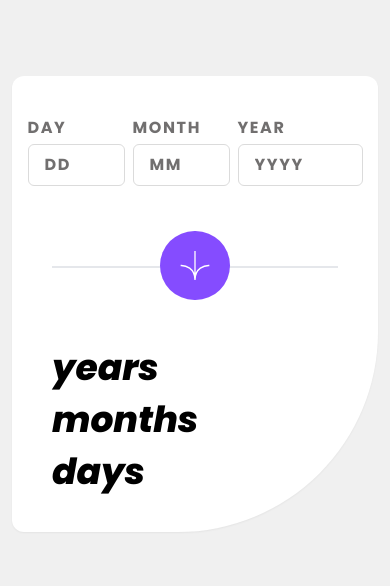
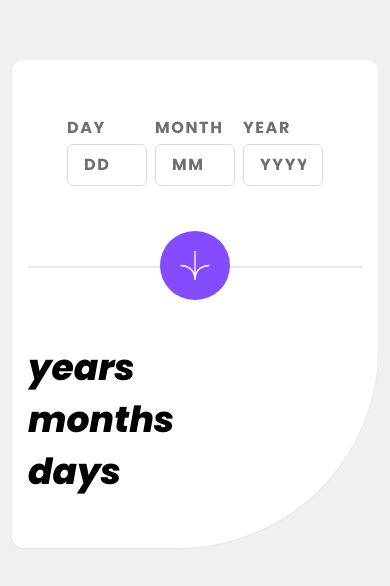
Before and after one commit to cturnal/frontend-mentor, a React (Vite) app in the folder age-calculator/: page / in a window 390 px wide. Shown: the part 118-704 px from the top of the page. Built offline with nearby package versions, Linux system fonts and the light colour scheme.

Commit message:
age calculator fix

```diff
--- a/age-calculator/src/App.jsx
+++ b/age-calculator/src/App.jsx
@@ -49,9 +49,9 @@ function App() {
   };
   return (
     <main className='w-full md:w-auto max-w-[480px] md:max-w-full'>
-      <section className='bg-White p-10 shadow-sm rounded-xl rounded-br-[200px] mx-3'>
+      <section className='bg-White p-4 md:p-10 shadow-sm rounded-xl rounded-br-[200px] mx-3'>
         <form onSubmit={handleSubmit}>
-          <div className='flex md:gap-7 gap-2 justify-center md:justify-start tracking-widest '>
+          <div className='flex md:gap-7 gap-2 justify-center md:justify-start tracking-widest flex-wrap'>
             {inputInfo.map((input) => (
               <FormInput
                 key={input.id}
@@ -75,7 +75,7 @@ function App() {
             </button>
           </div>
         </form>
-        <div className=' space-y-3'>
+        <div className=' space-y-3 mb-10'>
           {periods.map((period) => (
             <React.Fragment key={period}>
               <p className='text-4xl md:text-8xl  italic font-extrabold'>
--- a/age-calculator/src/components/FormInput.jsx
+++ b/age-calculator/src/components/FormInput.jsx
@@ -2,10 +2,10 @@ function FormInput(props) {
   const { label, error, onChange, id, focused, setFocused, ...rest } = props;
 
   return (
-    <div className='flex flex-col gap-1 '>
+    <div className='flex flex-col gap-1 w-20 md:w-auto mt-10 md:mt-0 '>
       <input
         {...rest}
-        className={`md:text-[32px] w-auto border  rounded-md px-4 py-2 placeholder:text-Smokeygrey focus:border-Purple hover:border-Purple outline-none cursor-pointer
+        className={`md:text-[32px]  w-20 md:w-auto  border  rounded-md px-4 py-2 placeholder:text-Smokeygrey focus:border-Purple hover:border-Purple outline-none cursor-pointer
         peer
         ${error === '' && 'border-Lightred'}
         ${focused ? 'invalid:border-Lightred' : 'border-Lightgrey'}`}
```
